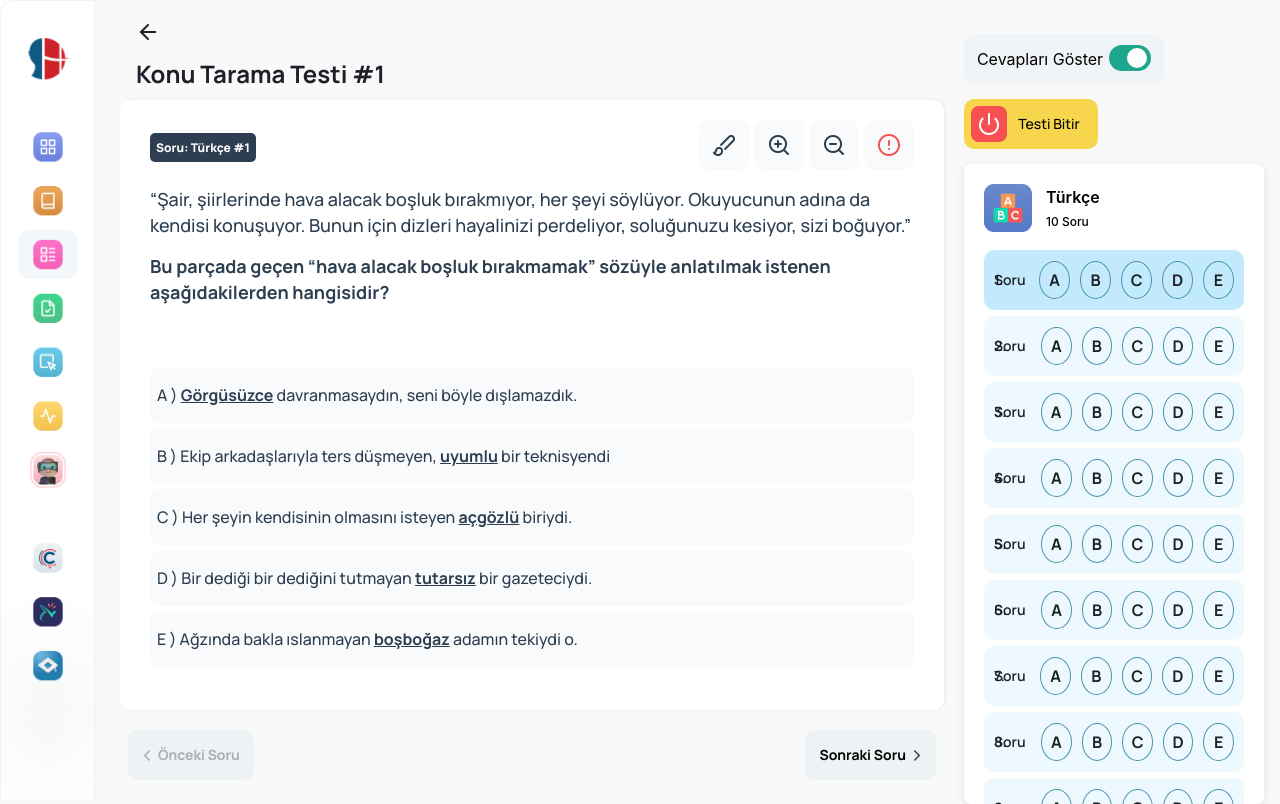
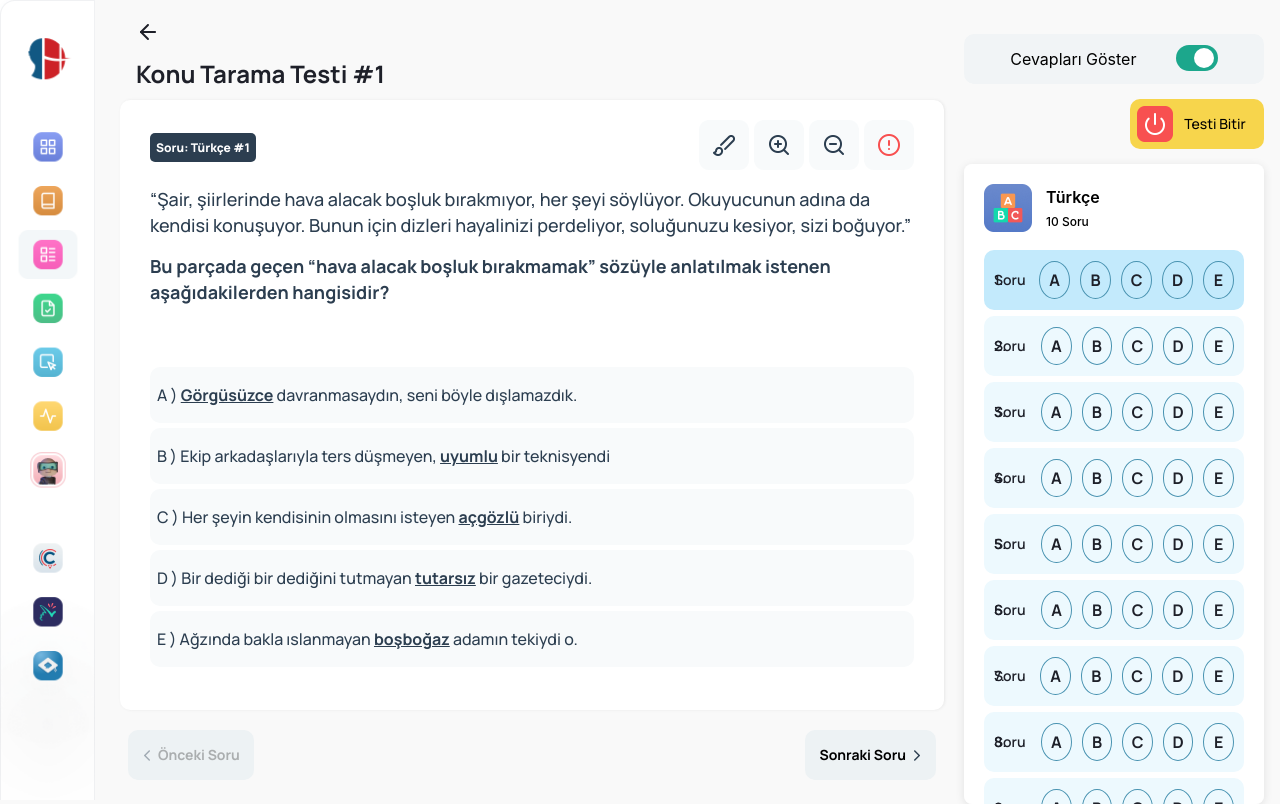
Before and after one commit to demirhancosku/doping-quiz, a React (Create React App) app: page / in a window 1280 px wide. Built offline with nearby package versions, Linux system fonts and the light colour scheme.

Commit message:
chore: styling

```diff
--- a/src/styles/components/Buttons.module.scss
+++ b/src/styles/components/Buttons.module.scss
@@ -15,11 +15,6 @@
   background-color: $navigation-button-background;
   cursor: pointer;
   transition: background-color 0.3s, box-shadow 0.3s;
-
-  &.disabled {
-    background-color: #ccc;
-    cursor: not-allowed;
-  }
 
   .icon {
     width: 18px;
@@ -145,7 +140,7 @@
 .endButton {
   @include font-style("small");
   background-color:  map-get($palette, "yellow");
-  width: 134px;
+  min-width: 134px;
   font-size: 14px;
   font-weight: 500;
   border: none;
@@ -156,6 +151,7 @@
   padding: 7px;
   border-radius: 10px;
   margin-bottom: 15px;
+  float: right;
 
   &:hover {
     background-color: darken($background-color, 2%);
--- a/src/styles/components/Toggles.module.scss
+++ b/src/styles/components/Toggles.module.scss
@@ -1,7 +1,7 @@
 @import '../template/Vars';
 
 .toggleButtonContainer{
-  width: 200px;
+  min-width: 190px;
   display: flex;
   flex-direction: row;
   flex-wrap: nowrap;
--- a/src/styles/template/Layout.scss
+++ b/src/styles/template/Layout.scss
@@ -2,6 +2,11 @@
 
 body {
   background-color: $background-color;
+}
+
+.disabled {
+  background-color: #ccc;
+  cursor: not-allowed !important;
 }
 
 .display-flex{
```
